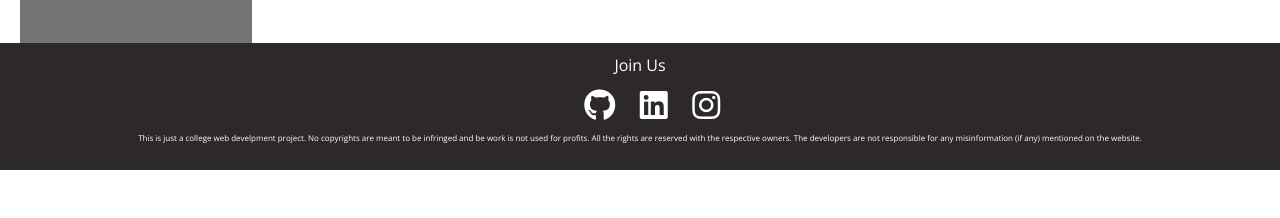
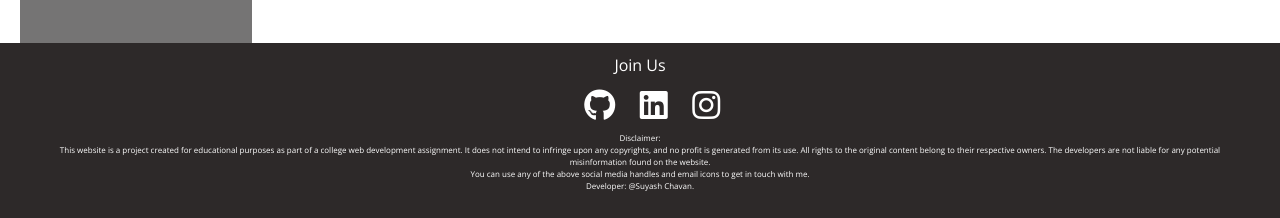
Before and after one commit to SuyashChavanOfficial/iKashmiriPandit, a plain HTML site: page info.html in a window 1280 px wide. Shown: the part 1857-2075 px from the top of the page. Before the commit the page ends 2027 px from the top, so only its background shows below. Drawn offline with nearby package versions, Linux system fonts and the light colour scheme; some icons are missing.

Commit message:
Update info.html

```diff
--- a/info.html
+++ b/info.html
@@ -65,8 +65,8 @@
                     <a class="nav-item nav-link" href="culture.html">Culture</a>
                     <a class="nav-item nav-link" href="religion.html">Religion</a>
                     <a class="nav-item nav-link" href="politics.html">Politics</a>
-                    <a class="nav-item nav-link" href="">Periodicals</a>
-                    <a class="nav-item nav-link" href="">Miscellaneous</a>
+                    <a class="nav-item nav-link" href="periodicals.html">Periodicals</a>
+                    <a class="nav-item nav-link" href="miscellaneous.html">Miscellaneous</a>
                 </div>
             </div>
         </nav>
@@ -243,11 +243,17 @@
             <a href="https://www.linkedin.com/in/suyashchavanofficial"><i class="fa-brands fa-linkedin fa-2xl"></i></a>
             <a href="https://www.instagram.com/suyashchavanofficial/"><i class="fa-brands fa-instagram fa-2xl"></i></a>
         </div>
-        <div class="centered-element" id="footer-disclaimer">
-            <p>This is just a college web develpment project. No copyrights are meant to be infringed
-                and be work is not used for profits. All the rights are reserved with the respective owners. The
-                developers
-                are not responsible for any misinformation (if any) mentioned on the website.</p>
+        <div class="" id="footer-disclaimer">
+            <p>Disclaimer:
+                <br>
+                This website is a project created for educational purposes as part of a college web development assignment. It does not intend to infringe upon any copyrights, and no profit is generated from its use.
+                All rights to the original content belong to their respective owners.
+                The developers are not liable for any potential misinformation found on the website.
+                <br>
+                You can use any of the above social media handles and email icons to get in touch with me.
+                <br>
+                Developer: @Suyash Chavan.
+            </p>
         </div>
     </footer>
 
```
